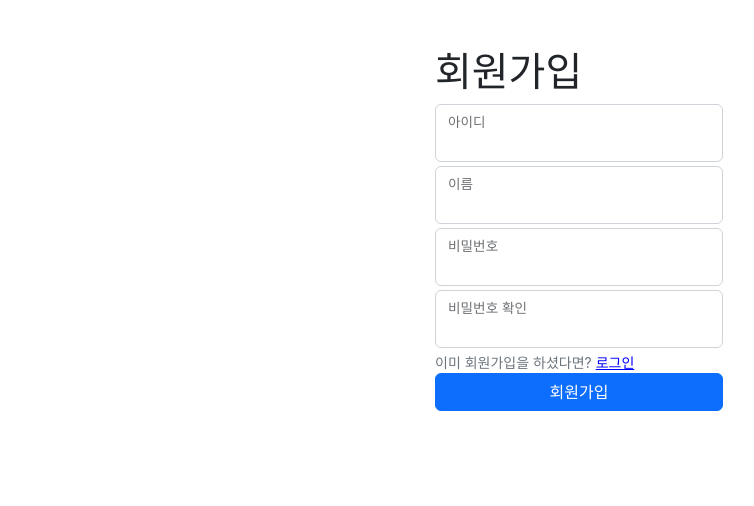
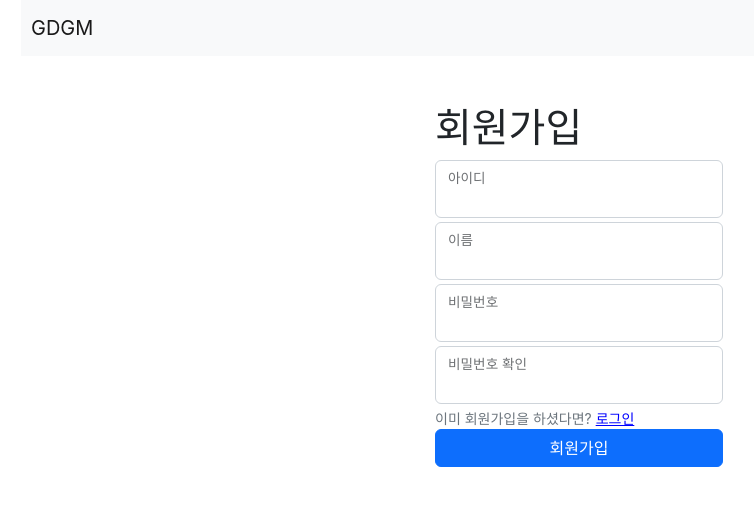
Before and after one commit to cchoseonghun/GDGM_ver.2, a React (Create React App) app in the folder client/app/: page /register in a window 1280 px wide. Shown: the top 506 px of the page, without its empty margins (61-815 px from the left). Built offline with nearby package versions, Linux system fonts and the light colour scheme.

Commit message:
localStorage를 통한 로그인 시스템 구현, Nav 보완

```diff
--- a/client/app/src/App.js
+++ b/client/app/src/App.js
@@ -13,16 +13,16 @@ function App() {
 
   return (
     <div className="App">
-      { state.user.isLogin && <Nav /> }
+      <Nav />
       <Routes>
         {
           state.user.isLogin ?
           <Route path='/' element={ <Groups /> }></Route> :
           <Route path='/' element={ <Login /> }></Route>
         }
-        {/* <Route path='/raid' element={ <Raid /> }></Route> */}
         <Route path='/login' element={ <Login /> }></Route>
         <Route path='/register' element={ <Register /> }></Route>
+        {/* <Route path='/raid' element={ <Raid /> }></Route> */}
       </Routes>
     </div>
   );
--- a/client/app/src/components/Login.js
+++ b/client/app/src/components/Login.js
@@ -1,19 +1,15 @@
 import axios from 'axios';
 import { useState } from 'react';
 import { useNavigate } from 'react-router-dom';
-// import { useDispatch, useSelector } from 'react-redux';
 import { useDispatch } from 'react-redux';
 import { setIsLogin } from '../store/slice.user';
 
 function Login() {
-    // let state = useSelector((state)=> state );
     let dispatch = useDispatch();
     let navigate = useNavigate();
 
     let [id, setId] = useState('');
     let [psword, setPsword] = useState('');
-
-    // let [isLogin, setIsLogin] = useState(false);
 
     return (
         <>
@@ -27,7 +23,7 @@ function Login() {
                 <div className="form-floating">
                     <input className="form-control" id="psword" type="password" onChange={(e)=>{setPsword(e.target.value)}} />
                     <label htmlFor="psword">비밀번호</label>
-                    <div className="form-text">아직 회원가입을 안하셨다면? <a onClick={()=>{navigate('/register')}} style={{ color: 'blue', cursor: 'pointer', textDecoration: 'underline' }}>간편 회원가입</a></div>
+                    <div className="form-text">아직 회원가입을 안하셨다면? <span onClick={()=>{navigate('/register')}} style={{ color: 'blue', cursor: 'pointer', textDecoration: 'underline' }}>간편 회원가입</span></div>
                 </div>
                 <div className="d-grid gap-2">
                     <button className="btn btn-primary" type="button" onClick={()=>{login()}}>로그인</button>
@@ -48,16 +44,13 @@ function Login() {
         }).then((res)=>{
             const response = res.data;
             if(response.success){
-                // setIsLogin(true);
                 dispatch(setIsLogin(true));
+                localStorage.setItem('session_user', JSON.stringify(response.user));
                 navigate('/');
             } else {
                 if(response.err) return alert(response.err);
                 alert(response.msg);
             }
-            // if(parseInt(result.data.code) > 0){
-                // localStorage.setItem('session_user', JSON.stringify(result.data.data));
-            // }
         }).catch(()=>{
             console.error(new Error('로그인 중 에러 발생'));
         })
--- a/client/app/src/components/Nav.js
+++ b/client/app/src/components/Nav.js
@@ -1,27 +1,30 @@
-// import { useDispatch, useSelector } from 'react-redux';
-import { useDispatch } from 'react-redux';
+import { useDispatch, useSelector } from 'react-redux';
 import { useNavigate } from 'react-router-dom';
 import { setIsLogin } from '../store/slice.user';
 import Clock from './Clock'
 
 function Nav() {
-    // let state = useSelector((state)=> state );
     let dispatch = useDispatch();
     const navigate = useNavigate();
-    // let session_user = JSON.parse(localStorage.getItem('session_user'));
+
+    let session_user = JSON.parse(localStorage.getItem('session_user'));
+    let state = useSelector((state)=> state );
 
     return (
         <>
         <div className="container">
             <nav className="navbar navbar-expand-lg bg-light">
-                <div className="navbar-brand" style={{ cursor: 'pointer'}} >Navbar</div>
+                <div className="navbar-brand" style={{ cursor: 'pointer', marginLeft: '10px'}} >GDGM</div>
+                {
+                    state.user.isLogin &&
+                    <>
                     <button className="navbar-toggler" type="button" data-bs-toggle="collapse" data-bs-target="#navbarSupportedContent" aria-controls="navbarSupportedContent" aria-expanded="false" aria-label="Toggle navigation">
                         <span className="navbar-toggler-icon"></span>
                     </button>
                     <div className="collapse navbar-collapse" id="navbarSupportedContent">
                         <ul className="navbar-nav me-auto mb-2 mb-lg-0">
                             <li className="nav-item">
-                            <span className="navbar-text">접속id: <b>test</b></span>
+                                <span className="navbar-text"><b>{session_user.name}</b></span>
                             </li>
                         </ul>
                         <div className="d-flex" role="search">
@@ -29,14 +32,16 @@ function Nav() {
                             <button onClick={()=>{logout()}} type="button" className="btn btn-outline-dark">로그아웃</button>
                         </div>
                     </div>
+                    </>
+                }
             </nav>
         </div>
         </>
     )
 
     function logout(){
-        // localStorage.removeItem('session_user');
         dispatch(setIsLogin(false));
+        localStorage.removeItem('session_user');
         navigate('/');
     }
 }
--- a/client/app/src/components/Register.js
+++ b/client/app/src/components/Register.js
@@ -30,7 +30,7 @@ function Register() {
                 <div className="form-floating">
                     <input className="form-control" id="confirmPsword" type="password" onChange={(e)=>{setConfirmPsword(e.target.value)}} />
                     <label htmlFor="confirmPsword">비밀번호 확인</label>
-                    <div className="form-text">이미 회원가입을 하셨다면? <a onClick={()=>{navigate('/login')}} style={{ color: 'blue', cursor: 'pointer', textDecoration: 'underline' }}>로그인</a></div>
+                    <div className="form-text">이미 회원가입을 하셨다면? <span onClick={()=>{navigate('/login')}} style={{ color: 'blue', cursor: 'pointer', textDecoration: 'underline' }}>로그인</span></div>
                 </div>
                 <div className="d-grid gap-2">
                     <button className="btn btn-primary" type="button" onClick={()=>{register()}}>회원가입</button>
```
Also changed, not shown: 1 other file (tests, documents, lock files or other folders). Lines whose indentation alone changed are shown as unchanged.
